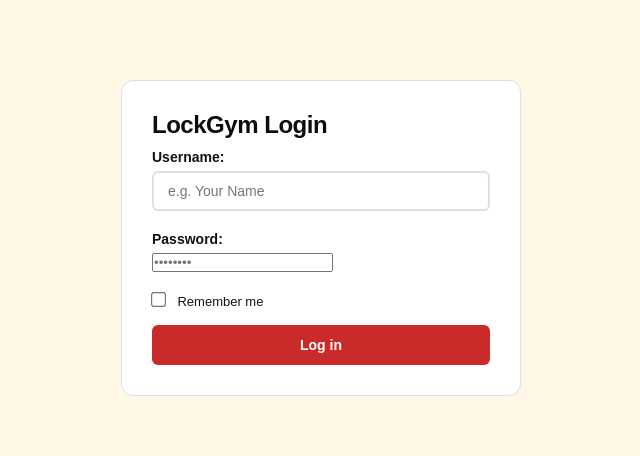
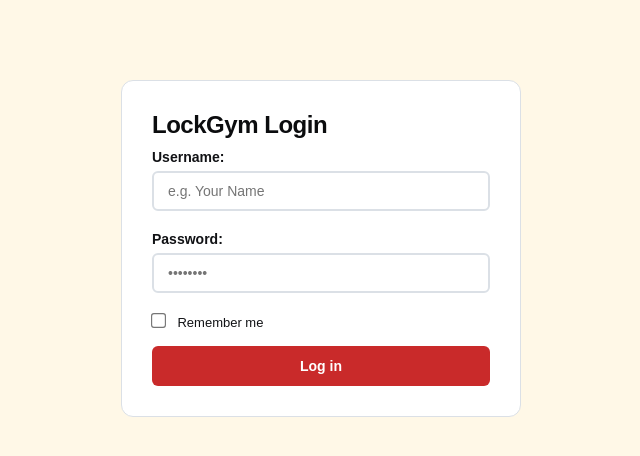
Before and after one commit to antoniavasiu13-netizen/gym_tracker, a Flask app: page / in a window 1280 px wide. Shown: the part 61-517 px from the top of the page, without its empty margins (319-959 px from the left). Run offline with Flask 3, Linux system fonts and the light colour scheme.

Commit message:
Update input styles to include password type

```diff
--- a/static/style.css
+++ b/static/style.css
@@ -180,7 +180,7 @@ label {
     font-weight: 600;
 }
 
-input[type="text"], input[type="date"], select {
+input[type="text"],input[type="password"], input[type="date"], select {
     width: 100%;
     padding: 10px 14px;
     border: 2px solid var(--border-color);
```
